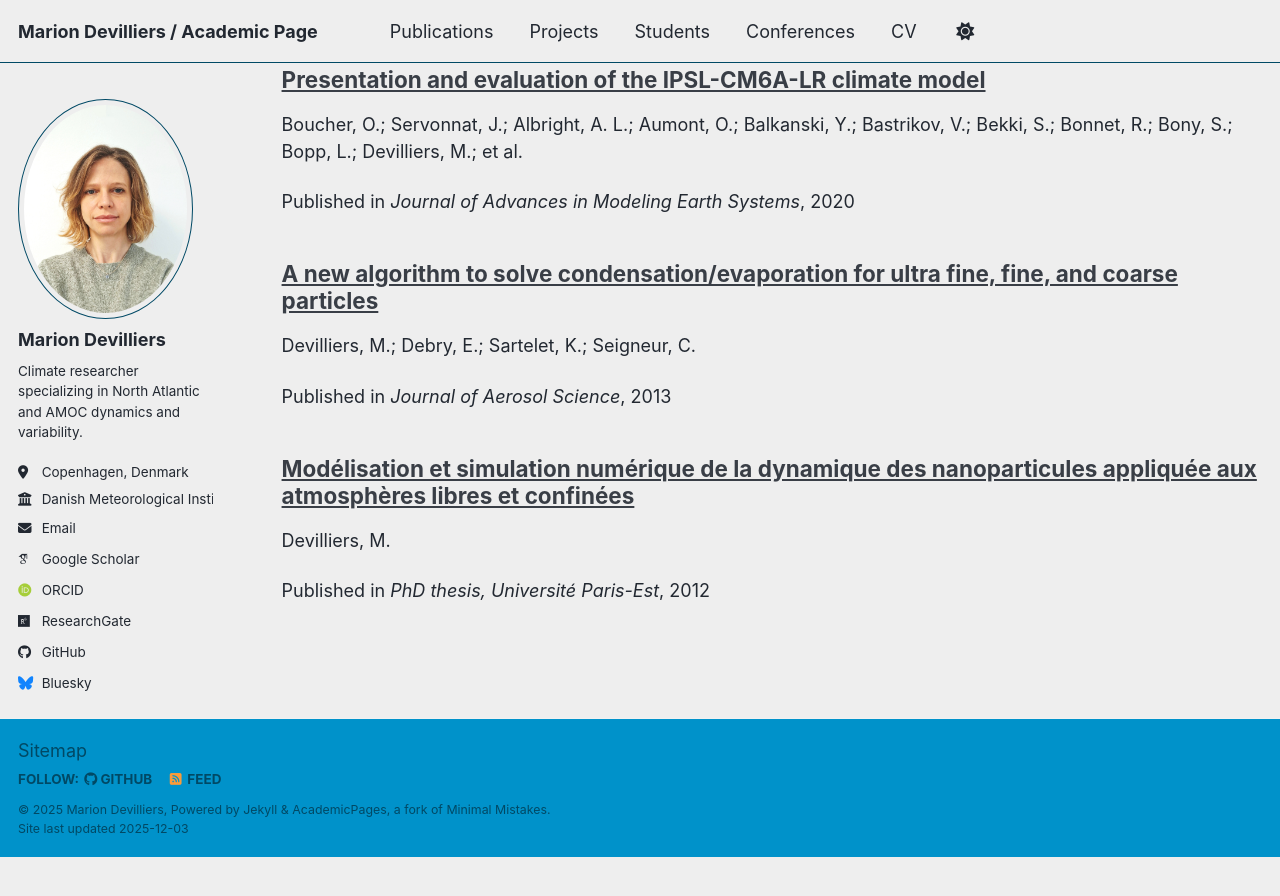
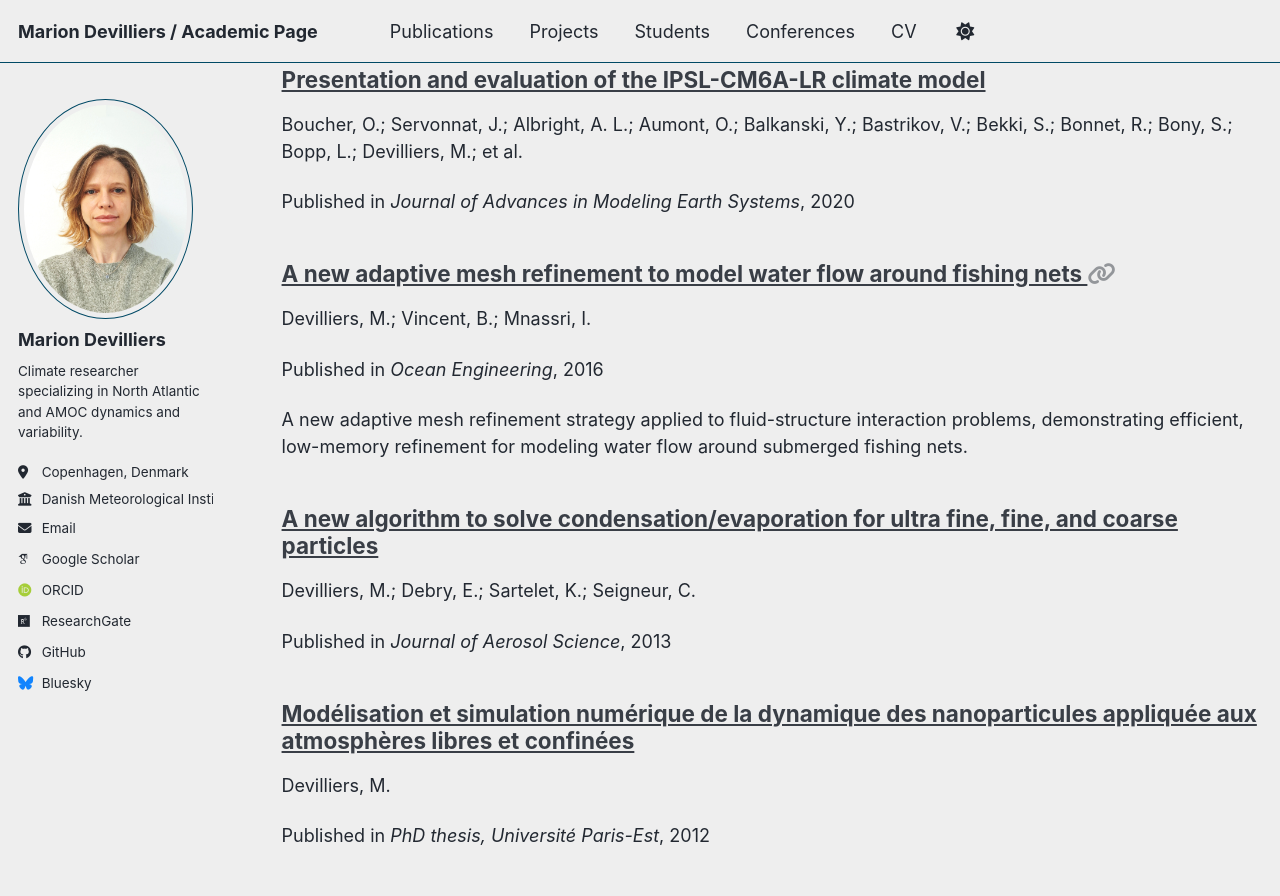
Before and after one commit to mariondevilliers/mariondevilliers.github.io, a Jekyll site: the page built from _pages/publications.html, in a window 1280 px wide and 900 px high, scrolled down 1772 px. Shown: the top 896 px of the window. Built offline with Jekyll 4.4.1, drawn with Linux system fonts in a browser that asks for light colours; some web fonts are replaced; a script bundle is joined from its source files by our own code; library files that are not in the unit come from our copies; before the commit the page ends 2628 px from its top, so only the background shows below that; some of the changed lines change nothing that is shown.

Commit message:
Update 2016-devilliers-mesh-refinement.md

```diff
--- a/_publications/2016-devilliers-mesh-refinement.md
+++ b/_publications/2016-devilliers-mesh-refinement.md
@@ -8,11 +8,7 @@ doi: "10.1016/j.oceaneng.2015.12.009"
 link: "https://www.sciencedirect.com/science/article/pii/S0029801815006630"
 redirect_to: "https://www.sciencedirect.com/sciepermalink: /publications/boucher-2020-ipsl-cm6a-lr/nce/article/pii/S0029801815006630"
 excerpt: "A new adaptive mesh refinement strategy applied to fluid-structure interaction problems, demonstrating efficient, low-memory refinement for modeling water flow around submerged fishing nets."
-keywords:
-  - "Adaptive mesh refinement"
-  - "Fluid mechanics"
-  - "3D model"
-  - "Riemann problem"
-  - "Fluid-structure interaction"
-  - "Net deployment"
+type: "article"
+venue: "Ocean Engineering"
+category: manuscripts
 ---
```
